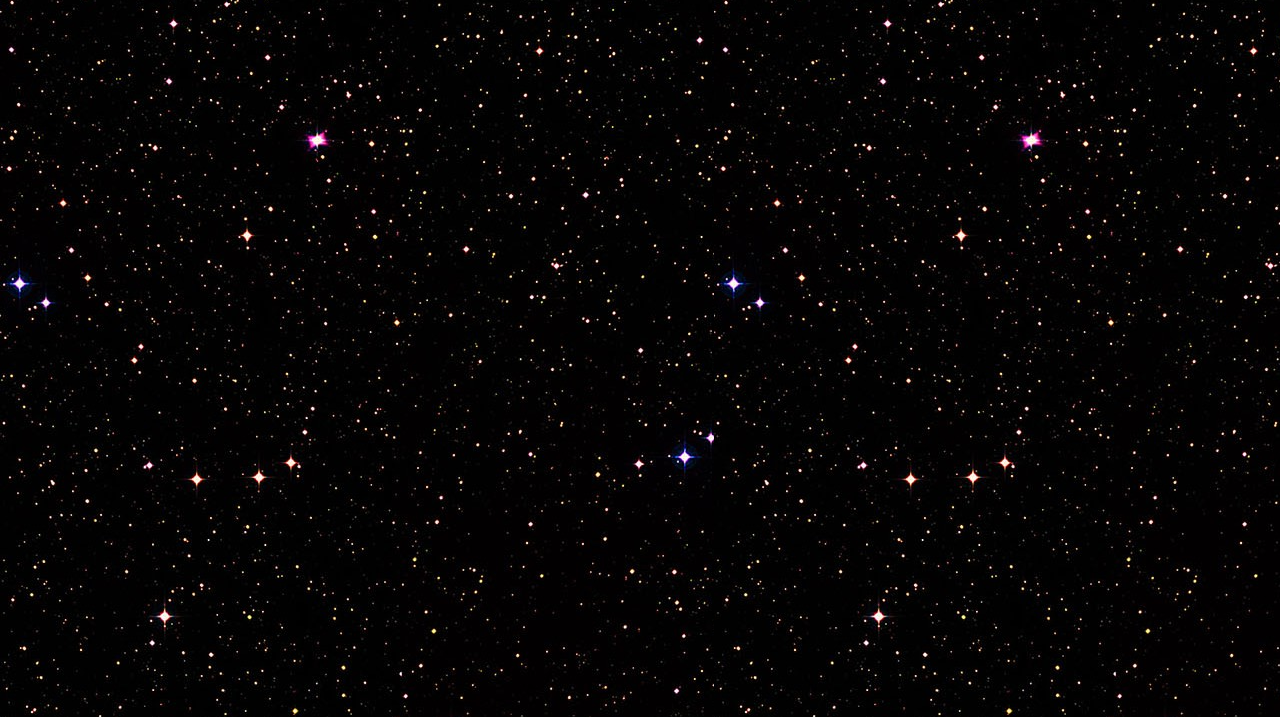
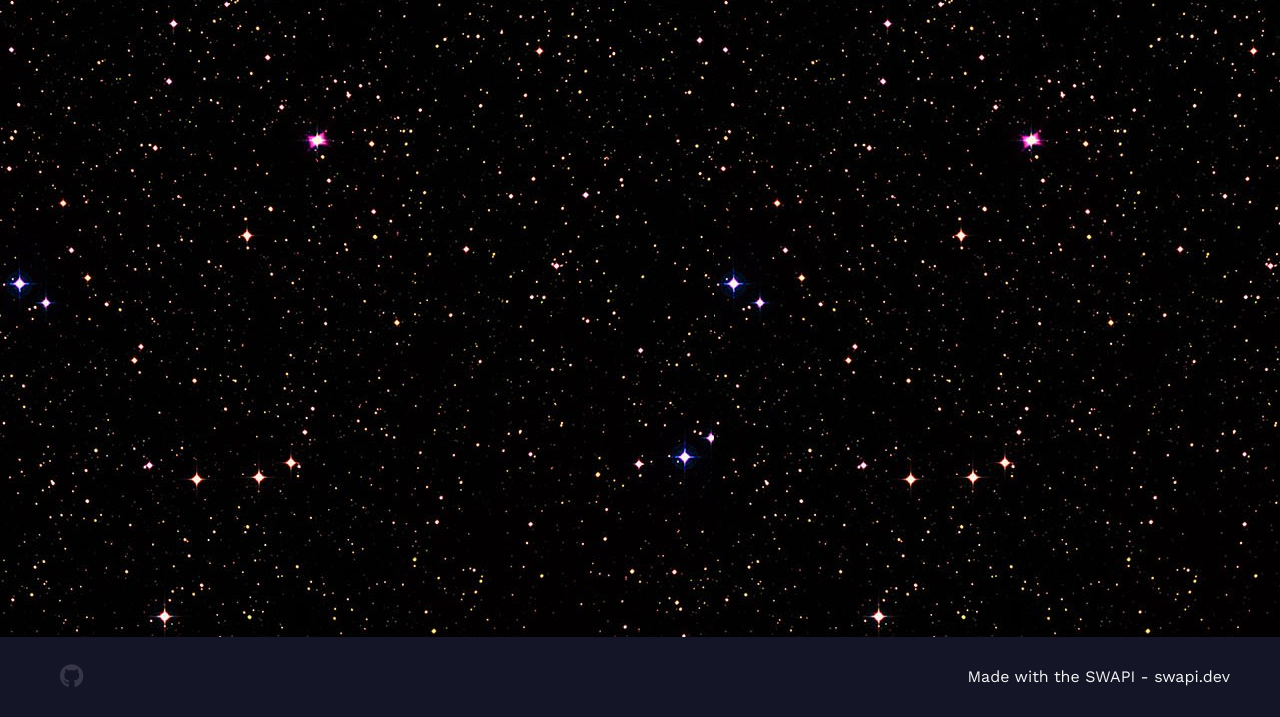
Before and after one commit to fematarazzo/star_wars_app, a Rails app: page / in a window 1280 px wide. Shown: the part 83-800 px from the top of the page. Run offline with Rails 7, Linux system fonts and the light colour scheme; data that the repository does not hold is empty; style sheets or scripts are compiled from the project's sources; parts of the project's set-up code (start-up, migrations or seed data) failed here and were passed over; some libraries are stand-ins or nearby versions.

Commit message:
footer added with css

```diff
--- /dev/null
+++ b/app/assets/stylesheets/components/_footer.scss
@@ -0,0 +1,29 @@
+.footer {
+  background: #151528;
+  display: flex;
+  align-items: center;
+  justify-content: space-between;
+  height: 80px;
+  padding: 0px 50px;
+  color: $light-gray;
+}
+.footer-links {
+  display: flex;
+  align-items: center;
+}
+.footer-links a {
+  color: $light-gray;
+  opacity: 0.15;
+  text-decoration: none;
+  font-size: 24px;
+  padding: 0px 10px;
+}
+.footer-links a:hover {
+  opacity: 1;
+}
+
+.page-container {
+  display: grid;
+  min-height: 100vh;
+  grid-template-rows: auto 1fr auto;
+}
--- a/app/assets/stylesheets/components/_index.scss
+++ b/app/assets/stylesheets/components/_index.scss
@@ -2,4 +2,5 @@
 @import "alert";
 @import "avatar";
 @import "card";
+@import "footer";
 @import "navbar";
--- a/app/views/layouts/application.html.erb
+++ b/app/views/layouts/application.html.erb
@@ -13,9 +13,10 @@
   </head>
 
   <body>
-    <%= render "shared/navbar" %>
-    <div class="mt-3 container">
-      <%= yield %>
+    <div class="page-container">
+      <div class="navbar-container"><%= render "shared/navbar" %></div>
+      <div class="container mt-3"><%= yield %></div>
+      <div class="footer-container"><%= render "shared/footer" %></div>
     </div>
   </body>
 </html>
--- /dev/null
+++ b/app/views/shared/_footer.html.erb
@@ -0,0 +1,8 @@
+<div class="footer">
+  <div class="footer-links">
+    <a href="https://github.com/fematarazzo/star_wars_app"><i class="fab fa-github"></i></a>
+  </div>
+  <div class="footer-copyright">
+    Made with the SWAPI - swapi.dev
+  </div>
+</div>
```
